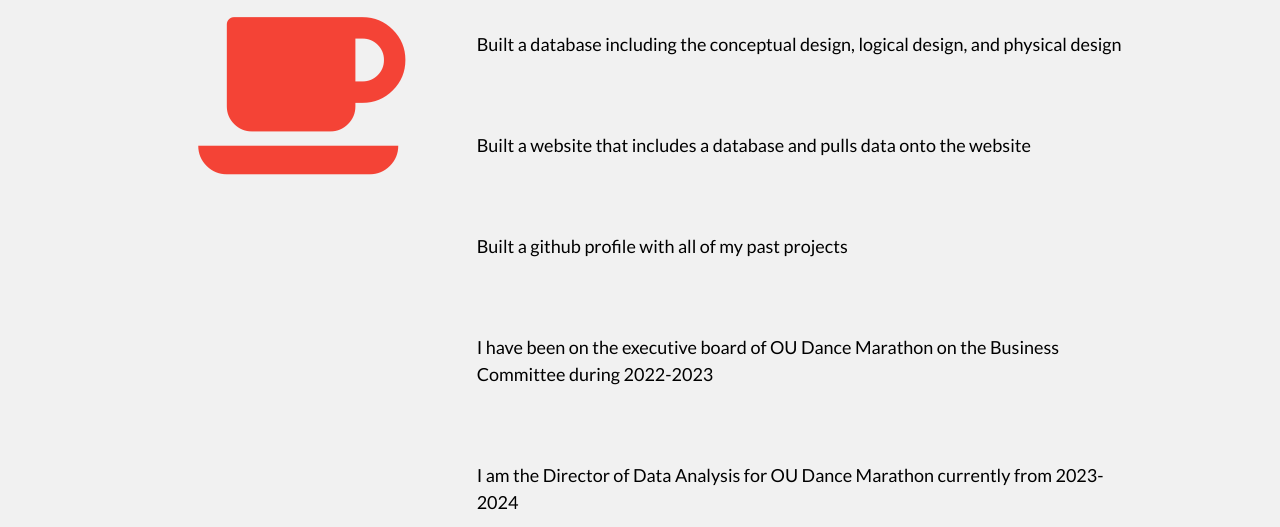
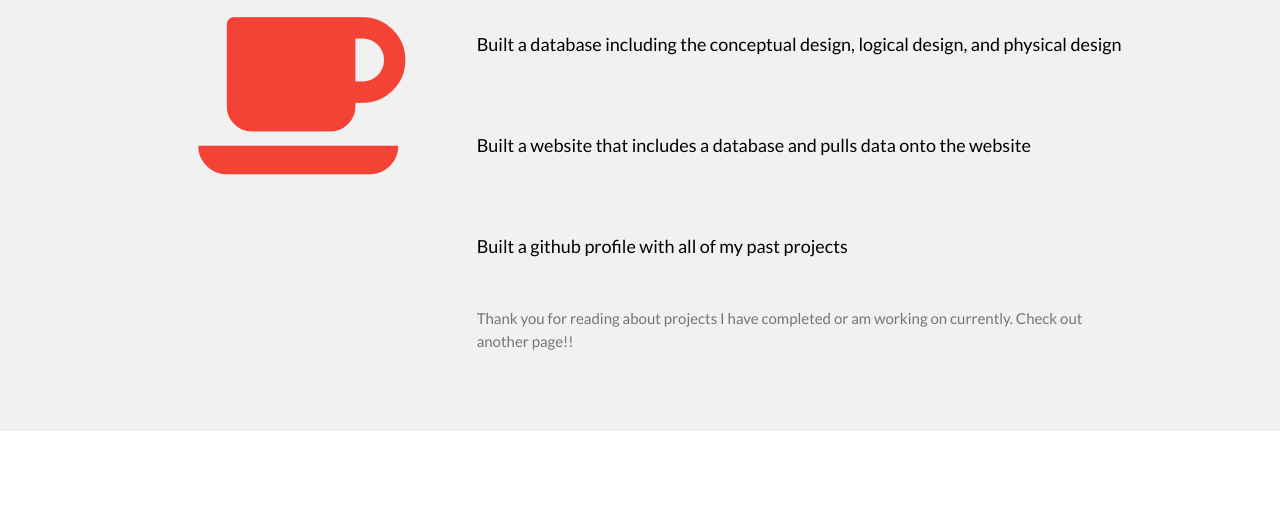
Before and after one commit to BlakeHasselman/BlakeHasselman.github.io, a plain HTML site: page projects.html in a window 1280 px wide. Shown: the part 190-717 px from the top of the page. Drawn offline with nearby package versions, Linux system fonts and the light colour scheme.

Commit message:
Update projects.html

```diff
--- a/projects.html
+++ b/projects.html
@@ -38,8 +38,6 @@ body,h1,h2,h3,h4,h5,h6 {font-family: "Lato", sans-serif}
       <h5 class="w3-padding-32">Built a database including the conceptual design, logical design, and physical design</h5>
       <h5 class="w3-padding-32">Built a website that includes a database and pulls data onto the website</h5>
       <h5 class="w3-padding-32">Built a github profile with all of my past projects</h5>
-      <h5 class="w3-padding-32">I have been on the executive board of OU Dance Marathon on the Business Committee during 2022-2023</h5>
-      <h5 class="w3-padding-32">I am the Director of Data Analysis for OU Dance Marathon currently from 2023-2024</h5>
 
       <p class="w3-text-grey">Thank you for reading about projects I have completed or am working on currently. Check out another page!! </p>
     </div>
```
